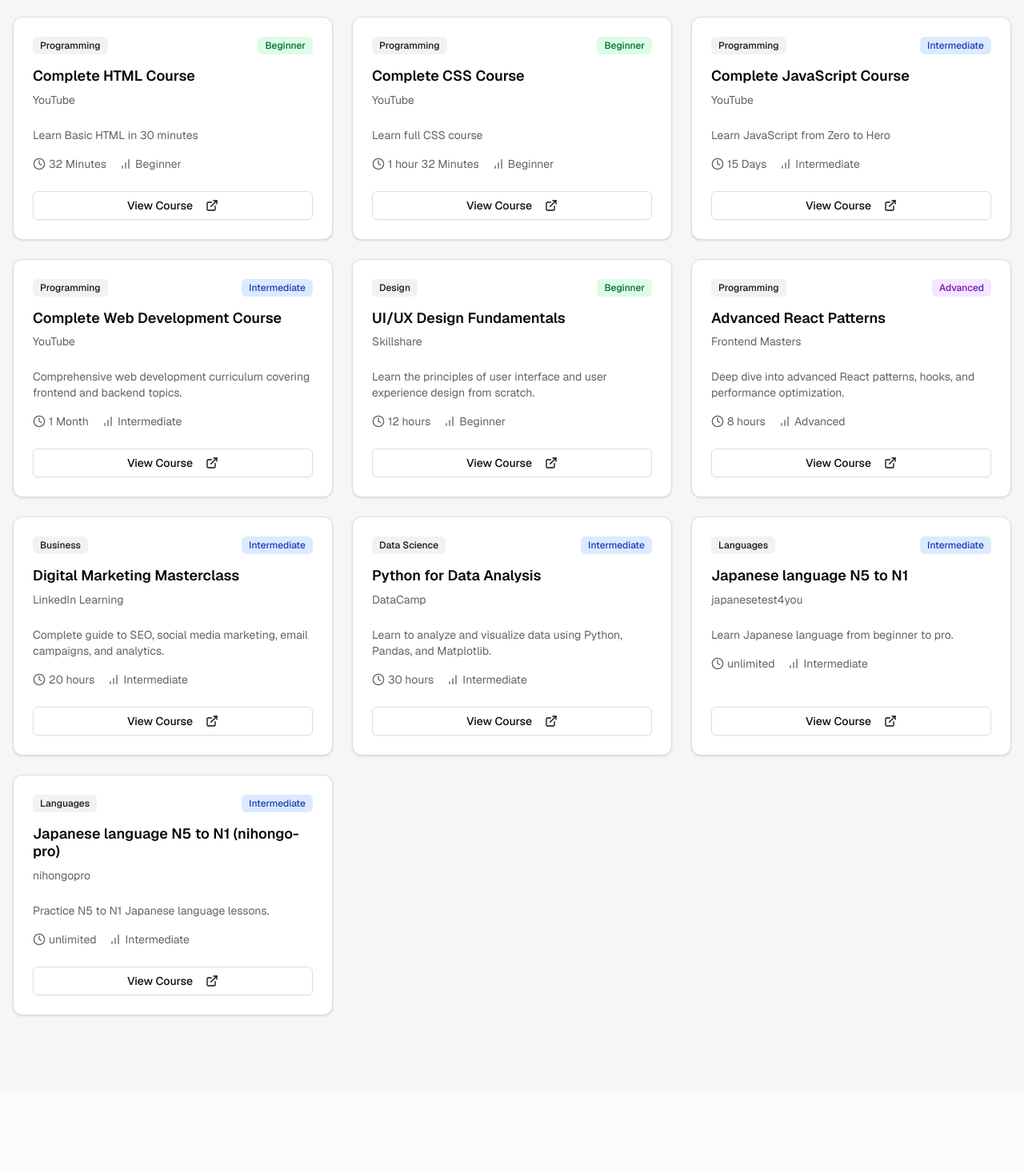
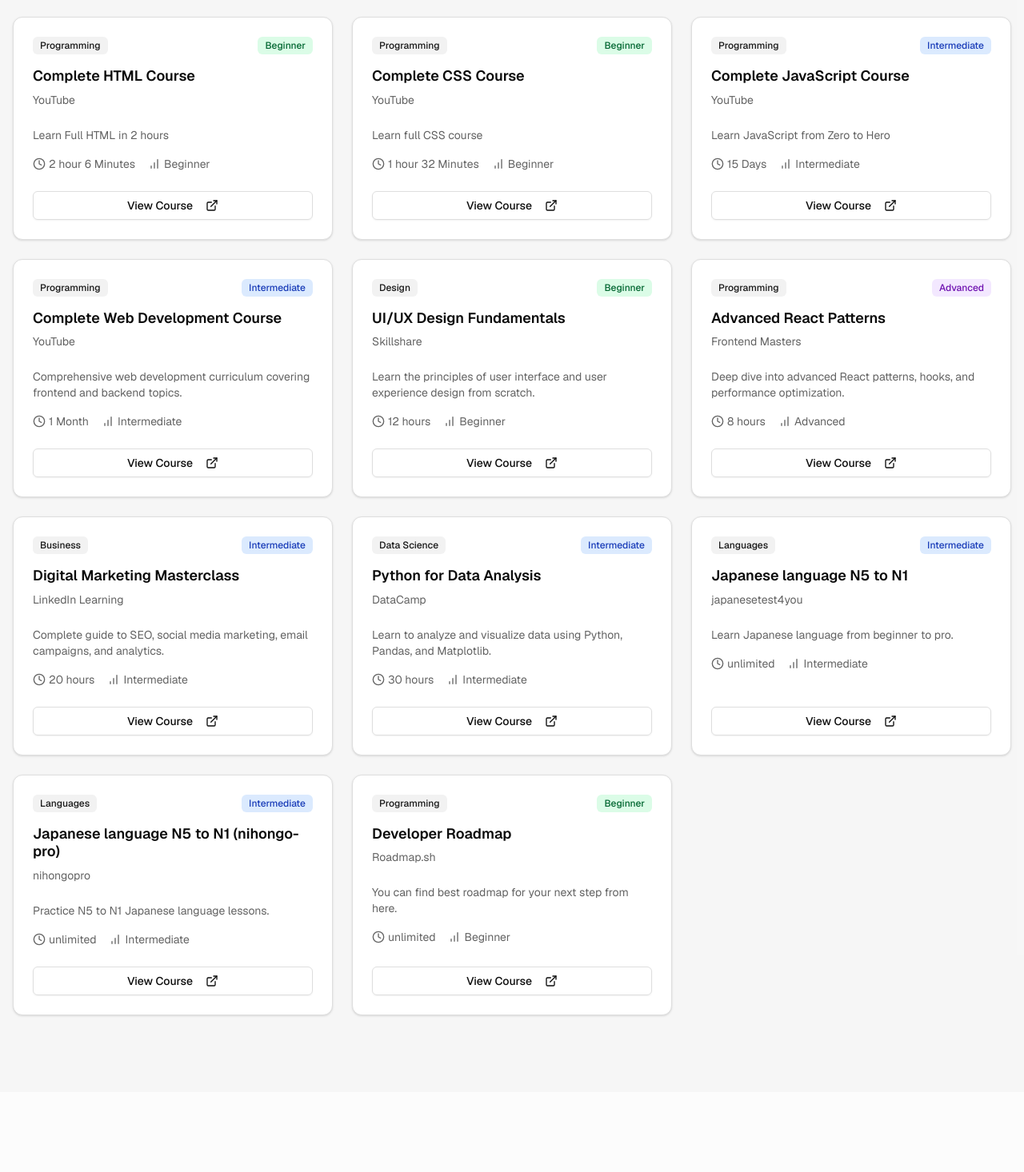
Before and after one commit to adhikarisumit/course-, a Next.js app: page / in a window 1280 px wide. Shown: the part 1346-2812 px from the top of the page at 80% size. Built offline with nearby package versions, Linux system fonts and the light colour scheme.

Commit message:
roadmap added

```diff
--- a/components/featured-courses.tsx
+++ b/components/featured-courses.tsx
@@ -12,9 +12,9 @@ const courses = [
 		platform: "YouTube",
 		url: "https://www.youtube.com/watch?v=HcOc7P5BMi4",
 		level: "Beginner",
-		duration: "32 Minutes",
+		duration: "2 hour 6 Minutes",
 		category: "Programming",
-		description: "Learn Basic HTML in 30 minutes",
+		description: "Learn Full HTML in 2 hours",
 	},
 	{
 		title: "Complete CSS Course",
@@ -97,6 +97,15 @@ const courses = [
 		duration: "unlimited",
 		category: "Languages",
 		description: "Practice N5 to N1 Japanese language lessons.",
+	},
+	{
+		title: "Developer Roadmap",
+		platform: "Roadmap.sh",
+		url: "https://roadmap.sh/",
+		level: "Beginner",
+		duration: "unlimited",
+		category: "Programming",
+		description: "You can find best roadmap for your next step from here.",
 	},
 ]
 
```
